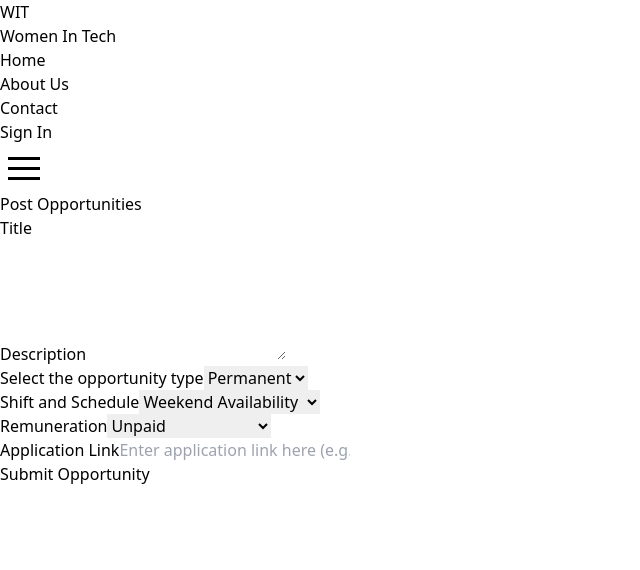
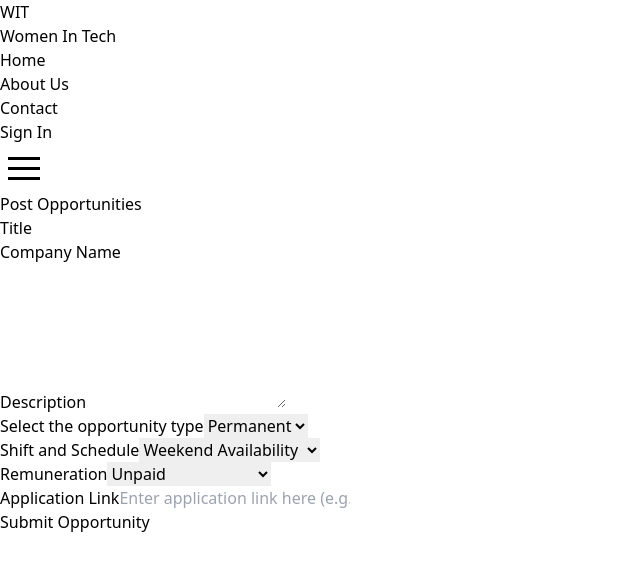
Before and after one commit to RuthBiney/WIT-Connect_SDL, a React (Vite) app: page /new-opportunity in a window 1280 px wide. Shown: the top 570 px of the page, without its empty margins (0-640 px from the left). Built offline with nearby package versions, Linux system fonts and the light colour scheme.

Commit message:
feat: improve look of post opportunity page

```diff
--- a/src/pages/PostOpportunities.tsx
+++ b/src/pages/PostOpportunities.tsx
@@ -18,11 +18,14 @@ const PostOpportunities = () => {
         className="flex flex-col items-center"
         onSubmit={handleSubmit(onSubmit)}
       >
-        <div className="w-5/6 px-6 py-8 space-y-6 border-2 shadow-lg md:w-4/6 lg:w-3/6">
-          <div>
+        <div className="w-5/6 px-6 py-8 space-y-6 border-2 shadow-lg md:w-4/6 lg:grid lg:grid-cols-4 lg:gap-4">
+          <div className="lg:col-span-2 lg:self-end">
             <Input label="Title" name="title" register={register} />
           </div>
-          <div className="flex flex-col gap-1">
+          <div className="col-span-2 lg:row-start-2">
+            <Input label="Company Name" name="company" register={register} />
+          </div>
+          <div className="flex flex-col gap-1 lg:grid lg:row-start-4 lg:col-start-1 lg:col-span-full ">
             <label
               htmlFor="description"
               className="font-semibold text-orange-500"
@@ -31,12 +34,12 @@ const PostOpportunities = () => {
             </label>
             <textarea
               id="description"
-              rows={5}
+              rows={6}
               className="w-full px-4 py-2 rounded-lg"
               {...register("description")}
             />
           </div>
-          <div className="flex flex-col gap-1">
+          <div className="flex flex-col gap-1 lg:grid lg:col-span-2 lg:col-start-3 lg:items-start">
             <label className="font-semibold text-orange-500">
               Select the opportunity type
             </label>
@@ -49,7 +52,7 @@ const PostOpportunities = () => {
               <option value="full-time">Full Time</option>
             </select>
           </div>
-          <div className="flex flex-col gap-1">
+          <div className="flex flex-col gap-1 lg:grid lg:row-start-2 lg:col-span-2">
             <label className="font-semibold text-orange-500">
               Shift and Schedule
             </label>
@@ -62,7 +65,7 @@ const PostOpportunities = () => {
               <option value="holiday">Holidays</option>
             </select>
           </div>
-          <div className="flex flex-col gap-1">
+          <div className="flex flex-col gap-1 lg:row-start-3 lg:col-span-2">
             <label className="font-semibold text-orange-500">
               Remuneration
             </label>
@@ -78,7 +81,7 @@ const PostOpportunities = () => {
               <option value="negotiable">Negotiable</option>
             </select>
           </div>
-          <div>
+          <div className="lg:col-span-2 lg:row-start-3 lg:col-start-1">
             <Input
               label="Application Link"
               name="link"
@@ -97,7 +100,3 @@ const PostOpportunities = () => {
 };
 
 export default PostOpportunities;
-
-// Job type: Permanent, Part-time, Full-Time
-// Shift and schedule: Weekend availability, Holidays
-// Duration: < 1 months,  1 month - 2 month -
```
